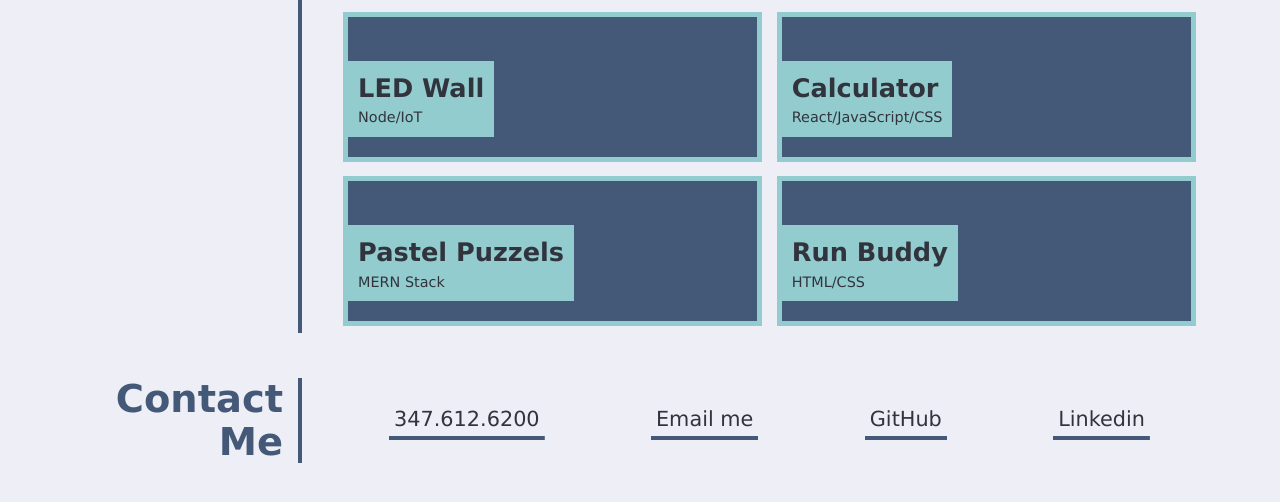
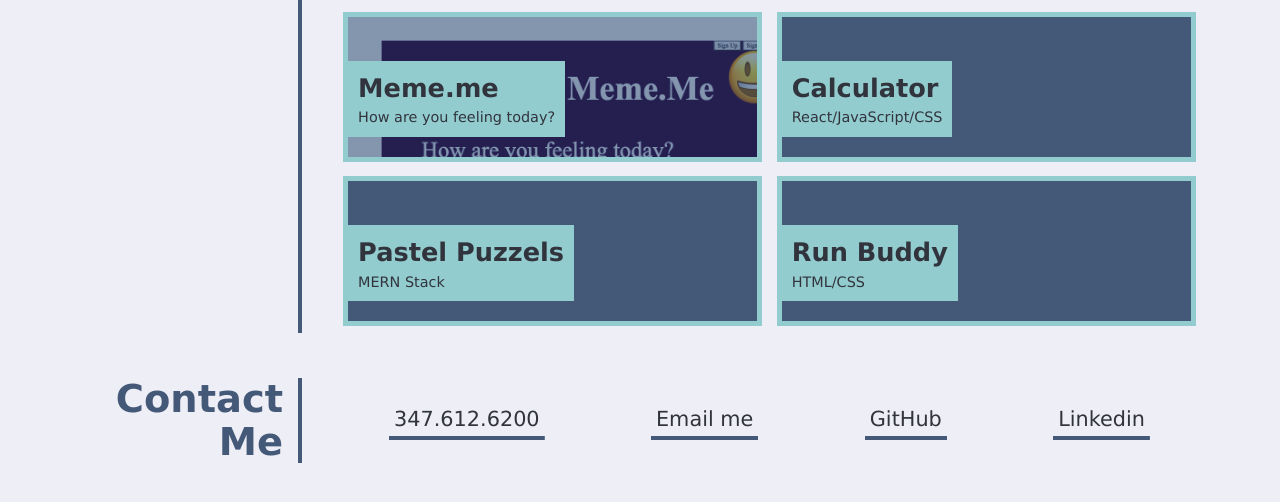
Before and after one commit to w9os/personal-porfolio, a plain HTML site: page index.html in a window 1280 px wide. Shown: the part 913-1415 px from the top of the page. Drawn offline with Linux system fonts and the light colour scheme.

Commit message:
attaching project #2 to portfolio

```diff
--- a/index.html
+++ b/index.html
@@ -47,10 +47,10 @@
           </div>
         </a>
 
-        <a href="#" class="flex-item led-wall">
+        <a href="https://w9os.github.io/meme.me/" target="_blank" class="flex-item led-wall">
           <div>
-            <h3>LED Wall</h3>
-            <span>Node/IoT</span>
+            <h3>Meme.me</h3>
+            <span>How are you feeling today?</span>
           </div>
         </a>
         <a href="#" class="flex-item react-calc">
--- a/style.css
+++ b/style.css
@@ -225,7 +225,7 @@
   }
 
   .led-wall {
-    background-image: url("");
+    background-image: url("./images/meme.png");
   }
 
   .react-calc {
```
Also changed, not shown: images/meme.png (added).
